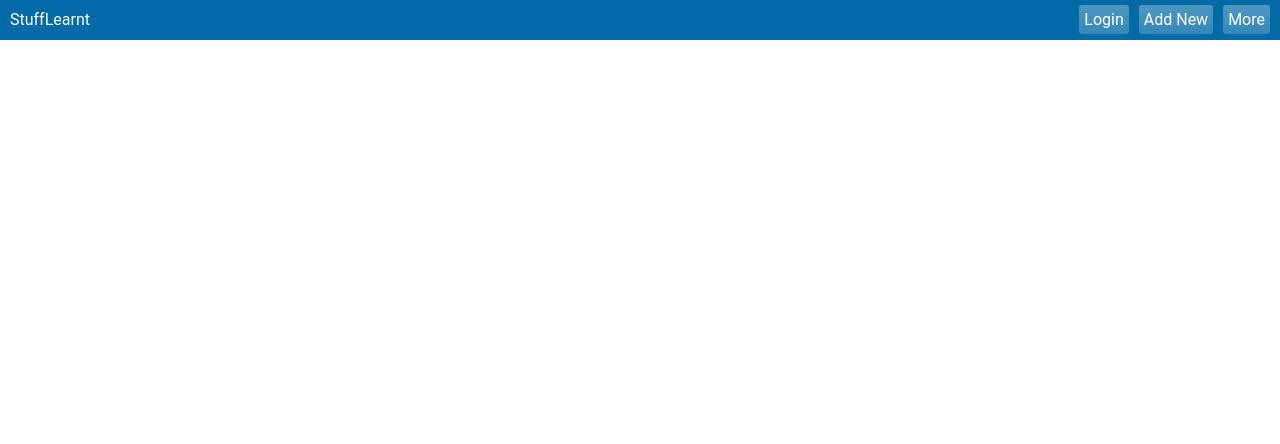
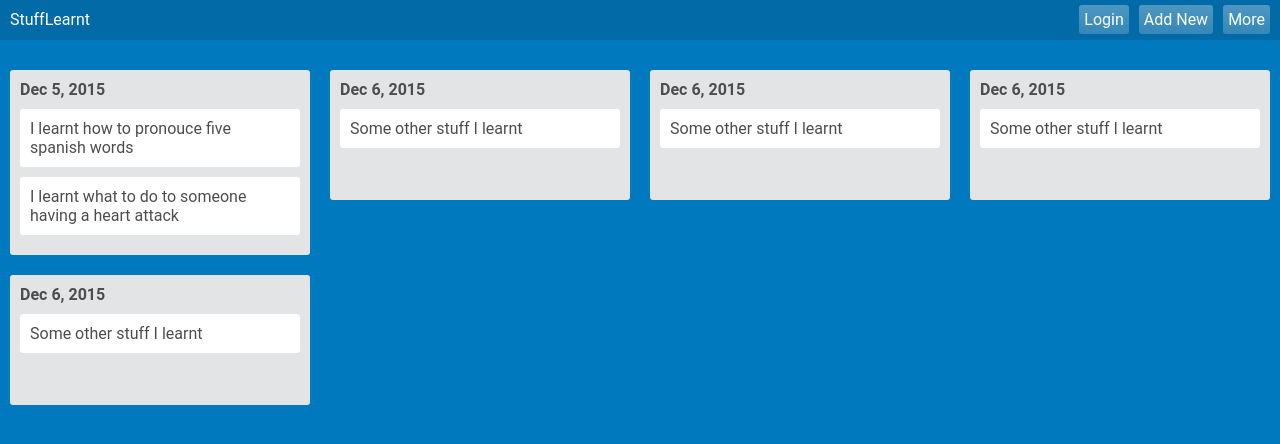
Before and after one commit to THEozmic/StuffLearnt, a React (Create React App) app: page / in a window 1280 px wide. Shown: the top 444 px of the page. Built offline with nearby package versions, Linux system fonts and the light colour scheme.

Commit message:
Add Day Component and styling

```diff
--- a/package.json
+++ b/package.json
@@ -3,6 +3,7 @@
   "version": "0.1.0",
   "private": true,
   "dependencies": {
+    "jquery": "^3.2.1",
     "react": "^15.6.1",
     "react-dom": "^15.6.1"
   },
--- /dev/null
+++ b/public/api/stuff_learnt.json
@@ -0,0 +1,73 @@
+[
+
+    {
+        "stuff" :
+        [
+            {
+                "id" : 1,
+                "content_title" : "I learnt how to pronouce five spanish words",
+                "content_body" : "I read and listened to spanish lessons online and there I learnt how to pronouce five spanish words"
+            },
+            {
+                "id" : 2,
+                "content_title" : "I learnt what to do to someone having a heart attack",
+                "content_body" : "I read online, steps to take to aid a person suffering a heart attack"
+            }
+        ],
+        "details" : {
+            "date" : "Dec 5, 2015"
+        }
+    },
+    {
+        "stuff" :
+        [
+            {
+                "id" : 3,
+                "content_title" : "Some other stuff I learnt",
+                "content_body" : "How I went about learning it"
+            }
+        ],
+        "details" : {
+            "date" : "Dec 6, 2015"
+        }
+    },
+    {
+        "stuff" :
+        [
+            {
+                "id" : 4,
+                "content_title" : "Some other stuff I learnt",
+                "content_body" : "How I went about learning it"
+            }
+        ],
+        "details" : {
+            "date" : "Dec 6, 2015"
+        }
+    },
+    {
+        "stuff" :
+        [
+            {
+                "id" : 5,
+                "content_title" : "Some other stuff I learnt",
+                "content_body" : "How I went about learning it"
+            }
+        ],
+        "details" : {
+            "date" : "Dec 6, 2015"
+        }
+    },
+    {
+        "stuff" :
+        [
+            {
+                "id" : 6,
+                "content_title" : "Some other stuff I learnt",
+                "content_body" : "How I went about learning it"
+            }
+        ],
+        "details" : {
+            "date" : "Dec 6, 2015"
+        }
+    }
+]
--- a/src/App.js
+++ b/src/App.js
@@ -1,16 +1,22 @@
 import React from 'react';
 import './css/App.css';
 import Navbar from './components/Navbar';
+import Day from './components/Day';
 
 export default class App extends React.Component {
     constructor () {
         super();
+        this.state = {
+            userName: null,
+            password: null
+        }
     }
 
     render () {
         return (
             <div className='app'>
                 <Navbar/>
+                <Day/>
             </div>
         )
     }
--- /dev/null
+++ b/src/components/Day.js
@@ -0,0 +1,58 @@
+import React, {Component} from 'react';
+import StuffLearnt from './StuffLearnt';
+import jQuery from 'jquery';
+import '../css/Day.css';
+
+export default class Day extends Component {
+    constructor () {
+        super();
+        this.state = {stuff_learnt : []}
+    }
+
+     componentWillMount () {
+        this._fetchStuffLearnt();
+    }
+
+    render () {
+
+        let stuff_learnt = this.state.stuff_learnt.map((day) => {
+            console.log(day);
+            let day_content = day.stuff.map((day_stuff) => {
+                return (<div className="day" key={day_stuff.id}>{day_stuff.content_title}</div>)
+            });
+
+            return (
+                <div className="day-group">
+                    <div className="day-group-date">{day.details.date}</div>
+                    {day_content}
+                </div>
+            )
+
+        });
+
+        return (
+            <div className="days">
+                {stuff_learnt}
+            </div>
+        )
+    }
+
+    _getStuffLearnt () {
+        return this.state.stuff_learnt.map((stuff) => {
+            return (<div className='day' key={stuff.stuff.content_title}>
+                Hello {stuff.stuff.content_title}
+            </div>)
+        });
+    }
+
+    _fetchStuffLearnt () {
+        jQuery.ajax({
+            method: 'GET',
+            url: '/api/stuff_learnt.json',
+            success: (stuff_learnt) => {
+                this.setState({ stuff_learnt });
+            }
+        });
+    }
+
+}
--- /dev/null
+++ b/src/css/Day.css
@@ -0,0 +1,25 @@
+.days {
+    padding-top: 60px;
+}
+
+.day-group {
+    display: inline-block;
+    width: 300px;
+    padding: 10px;
+    margin: 10px;
+    background-color: #E2E4E6;
+    border-radius: 3px;
+    vertical-align: top;
+    -webkit-box-sizing: border-box;
+    box-sizing: border-box;
+    font-weight: bolder;
+    min-height: 130px;
+}
+
+.day {
+    font-weight: normal;
+    background-color: #fff;
+    padding: 10px;
+    margin: 10px 0px;
+    border-radius: 3px;
+}
--- a/src/css/index.css
+++ b/src/css/index.css
@@ -2,4 +2,12 @@ body {
   margin: 0;
   padding: 0;
   font-family: roboto;
+  height: 100%;
+  background-size: cover;
+  background-color: rgb(0, 121, 191);
 }
+
+html {
+  height: 100%;
+  color: #4d4d4d;
+}
```
Also changed, not shown: src/components/StuffLearnt.js (added), 1 other file (tests, documents, lock files or other folders).
